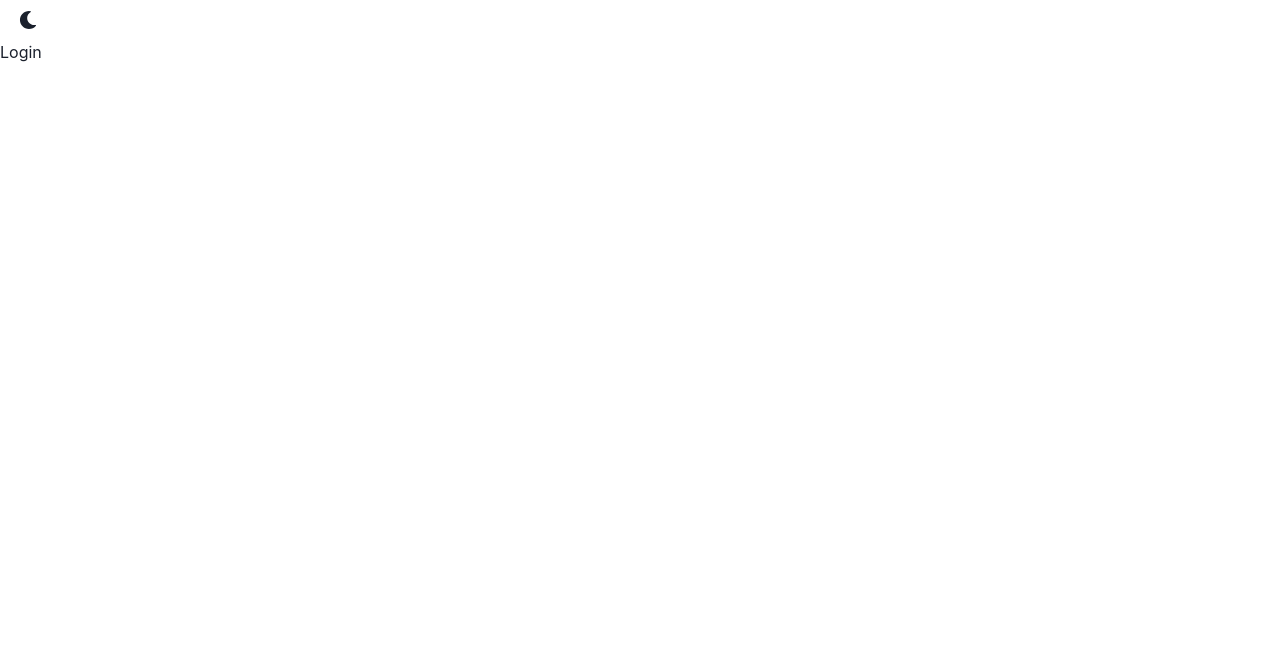
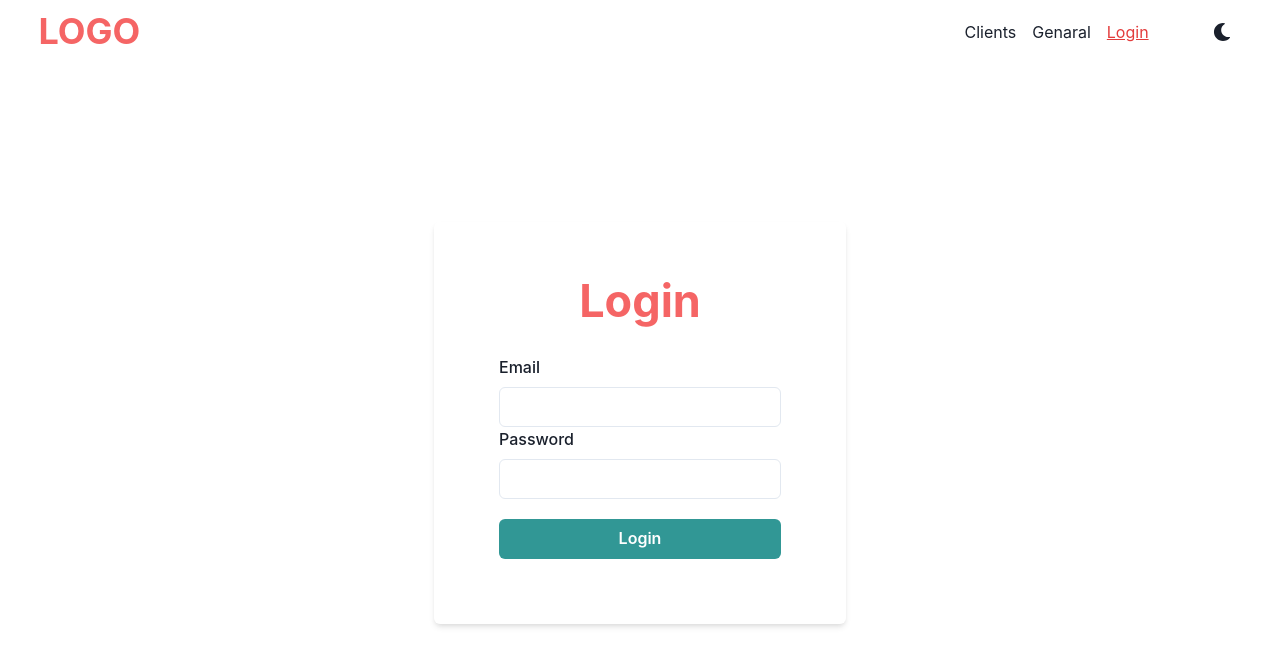
Before and after one commit to inchalep/react-assessment, a React (Create React App) app: page /login in a window 1280 px wide. Shown: the top 666 px of the page. Built offline with nearby package versions, Linux system fonts and the light colour scheme.

Commit message:
feat: login page ui complete

```diff
--- a/src/App.js
+++ b/src/App.js
@@ -1,13 +1,13 @@
 import React from 'react';
-import { ColorModeSwitcher } from './ColorModeSwitcher';
 import Login from './pages/login';
 import Clients from './pages/clients';
 import General from './pages/general';
 import { Route, Routes } from 'react-router-dom';
+import Navbar from './components/navbar';
 function App() {
   return (
     <>
-      <ColorModeSwitcher />
+      <Navbar />
       <Routes>
         <Route path="/login" element={<Login />} />
         <Route path="/clients" element={<Clients />} />
--- /dev/null
+++ b/src/components/navbar/index.js
@@ -0,0 +1,69 @@
+import { Flex, Heading, ListItem, Text, UnorderedList } from '@chakra-ui/react';
+import React, { useState } from 'react';
+import { NavLink } from 'react-router-dom';
+import { ColorModeSwitcher } from '../../ColorModeSwitcher';
+
+const Navbar = () => {
+  return (
+    <header>
+      <Flex
+        p="10px 0"
+        className="wrapper"
+        alignItems="center"
+        justifyContent="space-between"
+      >
+        <Heading as="h1" color="red.400">
+          <NavLink to="/">
+            <Text as="span">LOGO</Text>
+          </NavLink>
+        </Heading>
+        <Flex>
+          <UnorderedList
+            pr="45px"
+            listStyleType="none"
+            display="flex"
+            alignItems="center"
+            gap="4"
+          >
+            <ListItem>
+              <NavLink
+                to="/clients"
+                title="Clients"
+                className={({ isActive }) =>
+                  isActive ? 'nav-active' : undefined
+                }
+              >
+                Clients
+              </NavLink>
+            </ListItem>
+            <ListItem>
+              <NavLink
+                to="/general"
+                title="Genaral"
+                className={({ isActive }) =>
+                  isActive ? 'nav-active' : undefined
+                }
+              >
+                Genaral
+              </NavLink>
+            </ListItem>
+            <ListItem>
+              <NavLink
+                to="/login"
+                title="Login"
+                className={({ isActive }) =>
+                  isActive ? 'nav-active' : undefined
+                }
+              >
+                Login
+              </NavLink>
+            </ListItem>
+          </UnorderedList>
+          <ColorModeSwitcher />
+        </Flex>
+      </Flex>
+    </header>
+  );
+};
+
+export default Navbar;
--- a/src/pages/login/index.js
+++ b/src/pages/login/index.js
@@ -1,7 +1,101 @@
-import React from 'react';
+import React, { useState } from 'react';
+import {
+  Box,
+  Button,
+  Flex,
+  FormControl,
+  FormErrorMessage,
+  FormLabel,
+  Input,
+  Text,
+} from '@chakra-ui/react';
 
 const Login = () => {
-  return <div>Login</div>;
+  const [formData, setFormData] = useState({
+    usr: '',
+    pwd: '',
+  });
+
+  const [errs, setErrs] = useState({});
+
+  const fieldValidation = () => {
+    const errors = {};
+    const { usr, pwd } = formData;
+    if (!usr) {
+      errors.usr = 'Please enter email.';
+    }
+    if (!pwd) {
+      errors.pwd = 'Please enter password.';
+    }
+    return errors;
+  };
+
+  const inputHandler = e => {
+    setFormData({ ...formData, [e.target.name]: e.target.value });
+  };
+  const reset = () => {
+    setFormData({
+      usr: '',
+      pwd: '',
+    });
+    setErrs({});
+  };
+
+  const formHandler = e => {
+    e.preventDefault();
+    setErrs(fieldValidation());
+    const notValid = fieldValidation();
+    if (Object.values(notValid).length <= 0) {
+      alert('submit successfully..!');
+      reset();
+    }
+  };
+  return (
+    <Flex
+      h="90vh"
+      z
+      justifyContent="center"
+      alignItems="center"
+      className="wrapper"
+    >
+      <Box p="45px 65px 65px" shadow="md" rounded="md">
+        <Text
+          pb="20px"
+          fontSize="45px"
+          color="red.400"
+          fontWeight="bold"
+          textAlign="center"
+        >
+          Login
+        </Text>
+        <form onSubmit={formHandler}>
+          <FormControl isInvalid={errs.usr}>
+            <FormLabel>Email</FormLabel>
+            <Input
+              name="usr"
+              value={formData.usr}
+              type="text"
+              onChange={inputHandler}
+            />
+            <FormErrorMessage>{errs.usr}</FormErrorMessage>
+          </FormControl>
+          <FormControl isInvalid={errs.pwd}>
+            <FormLabel>Password</FormLabel>
+            <Input
+              name="pwd"
+              value={formData.pwd}
+              type="password"
+              onChange={inputHandler}
+            />
+            <FormErrorMessage>{errs.pwd}</FormErrorMessage>
+          </FormControl>
+          <Button w="full" mt="20px" type="submit" colorScheme="teal">
+            Login
+          </Button>
+        </form>
+      </Box>
+    </Flex>
+  );
 };
 
 export default Login;
--- a/src/styles/globalStyle.js
+++ b/src/styles/globalStyle.js
@@ -4,4 +4,8 @@ export const styles = {
     width: '94%',
     margin: '0 auto',
   },
+  'a.nav-active':{
+    color: '#e33c3c',
+    textDecoration: 'underline'
+  }
 };
```
